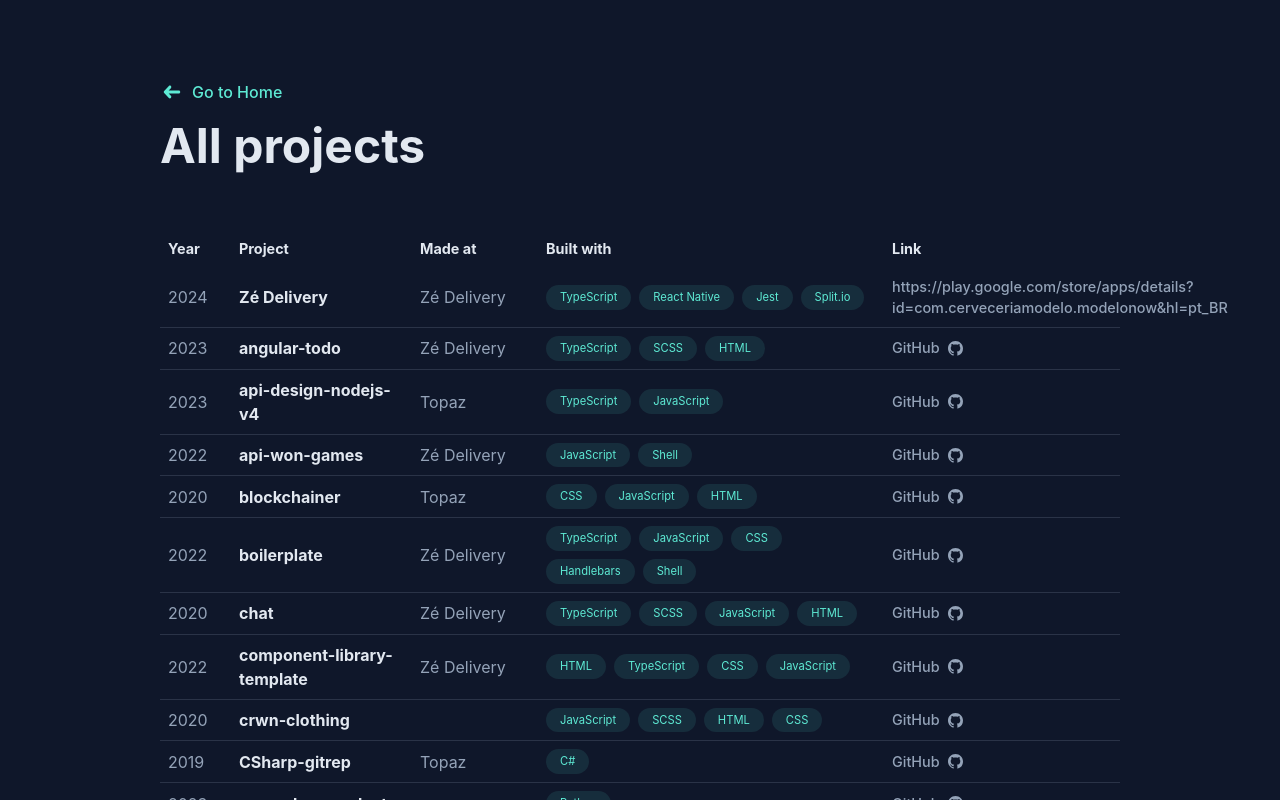
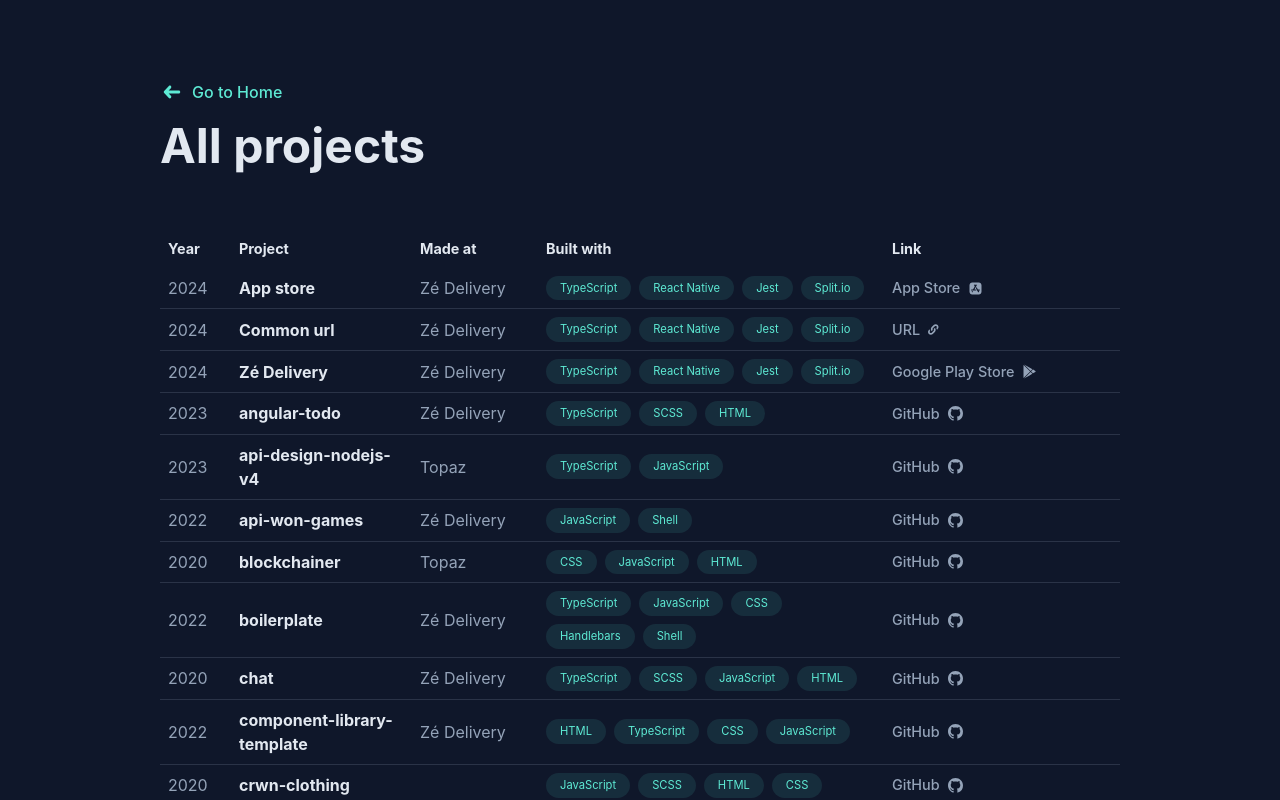
Before and after one commit to eduardo-takeo/v3, a React (Vite) app: page /projects in a window 1280 px wide. Shown: the top 800 px of the page. Built offline with nearby package versions, Linux system fonts and the light colour scheme.

Commit message:
feat: render url icons and label instead of raw url at Projects table

```diff
--- a/public/locales/en/translation.json
+++ b/public/locales/en/translation.json
@@ -3,7 +3,10 @@
     "goBackToHome": "Go to Home",
     "seeAllProjects": "See all projects",
     "seeResume": "See resume",
-    "github": "GitHub"
+    "github": "GitHub",
+    "playStore": "Google Play Store",
+    "appStore": "App Store",
+    "commonUrl": "URL"
   },
   "navbar": {
     "about": "About",
--- a/public/locales/pt/translation.json
+++ b/public/locales/pt/translation.json
@@ -3,7 +3,10 @@
     "goBackToHome": "Voltar para a página inicial",
     "seeAllProjects": "Ver todos os projetos",
     "seeResume": "Ver currículo",
-    "github": "GitHub"
+    "github": "GitHub",
+    "playStore": "Google Play Store",
+    "appStore": "App Store",
+    "commonUrl": "URL"
   },
   "navbar": {
     "about": "Sobre",
--- a/src/components/Table/Table.scss
+++ b/src/components/Table/Table.scss
@@ -61,11 +61,16 @@
   & svg {
     width: 15px;
     height: 15px;
+    fill: $white-400;
   }
 
   &:hover {
     color: $white-1000;
     text-decoration: underline;
+
+    & svg {
+      fill: $white-1000;
+    }
   }
 }
 
--- a/src/components/Table/Table.tsx
+++ b/src/components/Table/Table.tsx
@@ -1,7 +1,11 @@
 import { useTranslation } from "react-i18next";
 import Badge from "@/components/Badge/Badge";
 import GithubIcon from "../../assets/icons/github.svg?react";
+import PlayStoreIcon from "../../assets/icons/google-play.svg?react";
+import AppStoreIcon from "../../assets/icons/app-store.svg?react";
+import UrlIcon from "../../assets/icons/url.svg?react";
 import "./Table.scss";
+import { getUrlType } from "@/helpers/utils";
 
 export enum ColumnType {
   TEXT = "text",
@@ -12,6 +16,8 @@
 }
 
 export type TableColumnStyle = "opaque" | "bold";
+
+export type LinkType = "github" | "playStore" | "appStore" | "commonUrl";
 
 export interface ITableColumn {
   key: string;
@@ -30,6 +36,25 @@
   data: ITableRow[];
 }
 
+const iconMap = {
+  github: {
+    text: "general.github",
+    icon: <GithubIcon />,
+  },
+  playStore: {
+    text: "general.playStore",
+    icon: <PlayStoreIcon />,
+  },
+  appStore: {
+    text: "general.appStore",
+    icon: <AppStoreIcon />,
+  },
+  commonUrl: {
+    text: "general.commonUrl",
+    icon: <UrlIcon />,
+  },
+};
+
 const Table = ({ columns, data }: ITableProps) => {
   const { t } = useTranslation();
 
@@ -44,23 +69,24 @@
           </span>
         ) : null;
       case ColumnType.LINK:
-        return typeof value === "string" ? (
+        if (typeof value === "string") {
+          const url = iconMap[getUrlType(value)];
+          return (
             <a
               href={value}
               className="link"
               target="_blank"
               rel="noopener noreferrer"
             >
-            {value.includes("github") ? (
               <>
-                <span>{t("general.github")} </span>
-                <GithubIcon />
+                <span>{t(url.text)}</span>
+                {url.icon}
               </>
-            ) : (
-              value
-            )}
             </a>
-        ) : null;
+          );
+        } else {
+          return null;
+        }
       case ColumnType.DATE:
         return value
           ? new Date(value as string).getFullYear().toString()
--- a/src/content/projects.json
+++ b/src/content/projects.json
@@ -1,4 +1,24 @@
 [
+  {
+    "id": 675470502,
+    "name": "App store",
+    "description": "Beverage delivery mobile application",
+    "url": "https://apps.apple.com/br/app/z%C3%A9-delivery-de-bebidas/id1070070438",
+    "homepage": null,
+    "languages": ["TypeScript", "React Native", "Jest", "Split.io"],
+    "created_at": "2024-08-07T02:16:35Z",
+    "made_at": "Zé Delivery"
+  },
+  {
+    "id": 675470502,
+    "name": "Common url",
+    "description": "Beverage delivery mobile application",
+    "url": "https://google.com.br",
+    "homepage": null,
+    "languages": ["TypeScript", "React Native", "Jest", "Split.io"],
+    "created_at": "2024-08-07T02:16:35Z",
+    "made_at": "Zé Delivery"
+  },
   {
     "id": 675470502,
     "name": "Zé Delivery",
--- /dev/null
+++ b/src/helpers/utils.ts
@@ -0,0 +1,17 @@
+import { LinkType } from "@/components/Table/Table";
+
+export function getUrlType(url: string): LinkType {
+  if (typeof url !== "string") return "commonUrl";
+
+  const patterns = {
+    github: /github\.com/,
+    playStore: /play\.google\.com\/store\/apps/,
+    appStore: /apps\.apple\.com\/[a-z]{2}\/app/,
+  };
+
+  for (const [type, regex] of Object.entries(patterns)) {
+    if (regex.test(url)) return type as LinkType;
+  }
+
+  return "commonUrl";
+}
```
Lines whose indentation alone changed are shown as unchanged.
